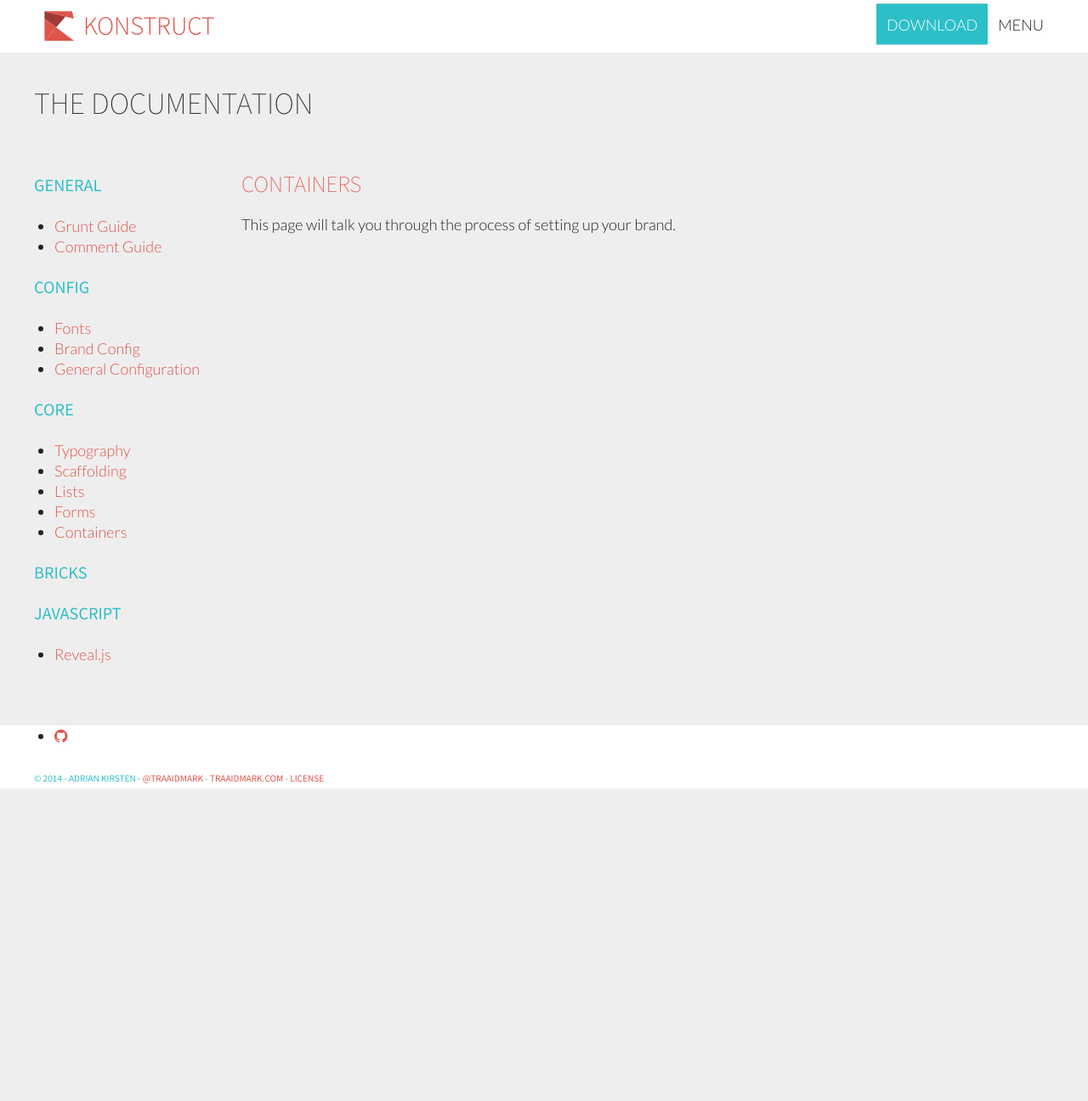
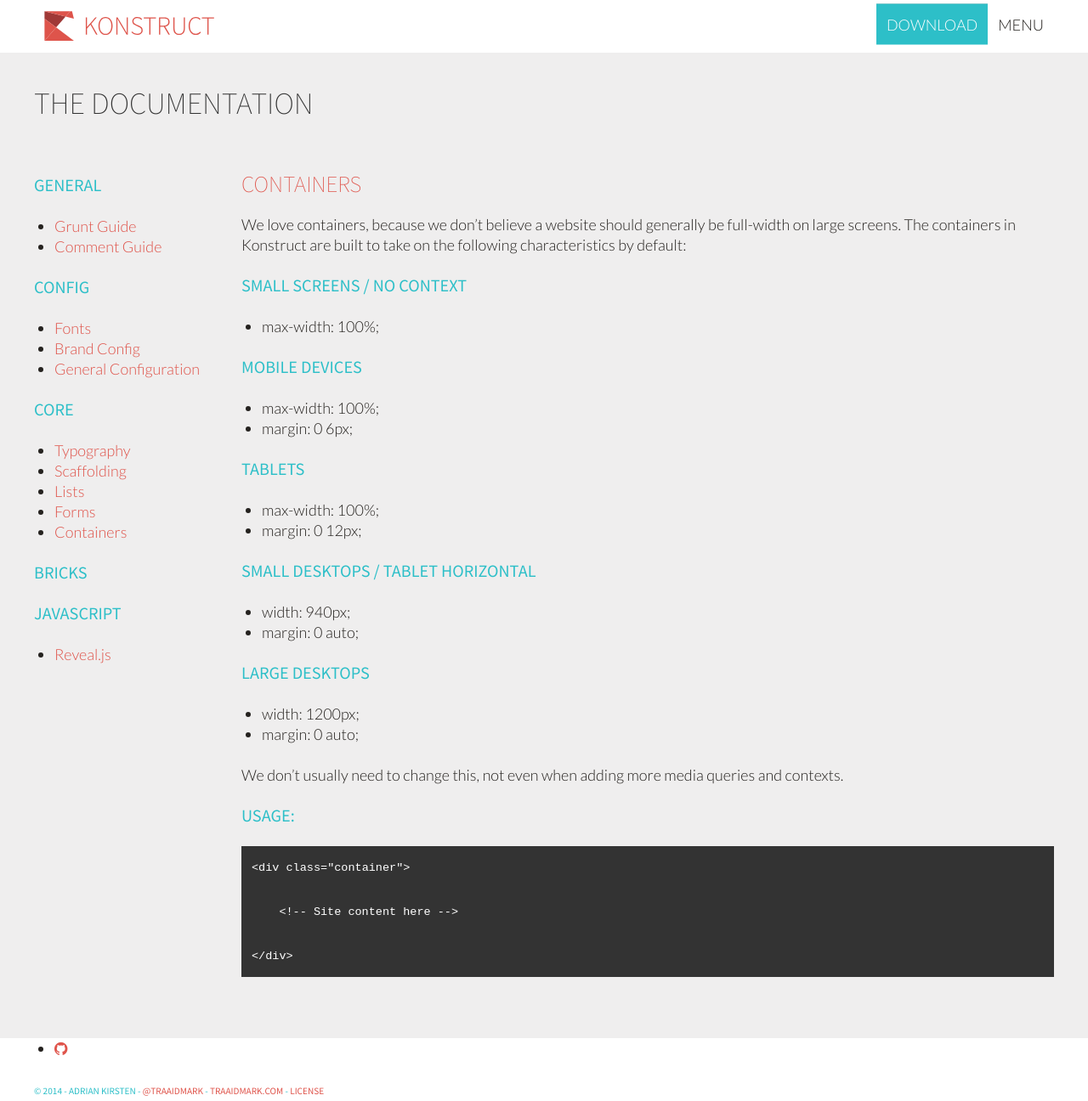
Before and after one commit to kdee15/Konstruct, a Jekyll site: the page built from dev/_posts/documentation/2014-01-01-containers.markdown, in a window 1280 px wide. Shown: the whole page at 85% size. Built offline with Jekyll 4.4.1, drawn with Linux system fonts in a browser that asks for light colours; Markdown is read by kramdown in place of the engine named in the settings; before the commit the page ends 928 px from its top, so only the background shows below that.

Commit message:
Documentation: Containers

````diff
--- a/dev/_posts/documentation/2014-01-01-containers.markdown
+++ b/dev/_posts/documentation/2014-01-01-containers.markdown
@@ -5,4 +5,40 @@ date:   2014-01-01 12:01:00
 categories: documentation core
 ---
 
-This page will talk you through the process of setting up your brand.
+We love containers, because we don't believe a website should generally be full-width on large screens. The containers in Konstruct are built to take on the following characteristics by default:
+
+### Small Screens / No Context
+
+* max-width: 100%;
+
+### Mobile Devices
+
+* max-width: 100%;
+* margin: 0 6px;
+
+### Tablets
+
+* max-width: 100%;
+* margin: 0 12px;
+
+### Small Desktops / Tablet Horizontal
+
+* width: 940px;
+* margin: 0 auto;
+
+### Large Desktops
+
+* width: 1200px;
+* margin: 0 auto;
+
+We don't usually need to change this, not even when adding more media queries and contexts.
+
+### Usage:
+
+```html
+<div class="container">
+
+    <!-- Site content here -->
+
+</div>
+```
````
Also changed, not shown: dev/assets/css/konstruct/core/_containers.scss (+16 -2 lines), dev/assets/css/Stylesheet.css.
